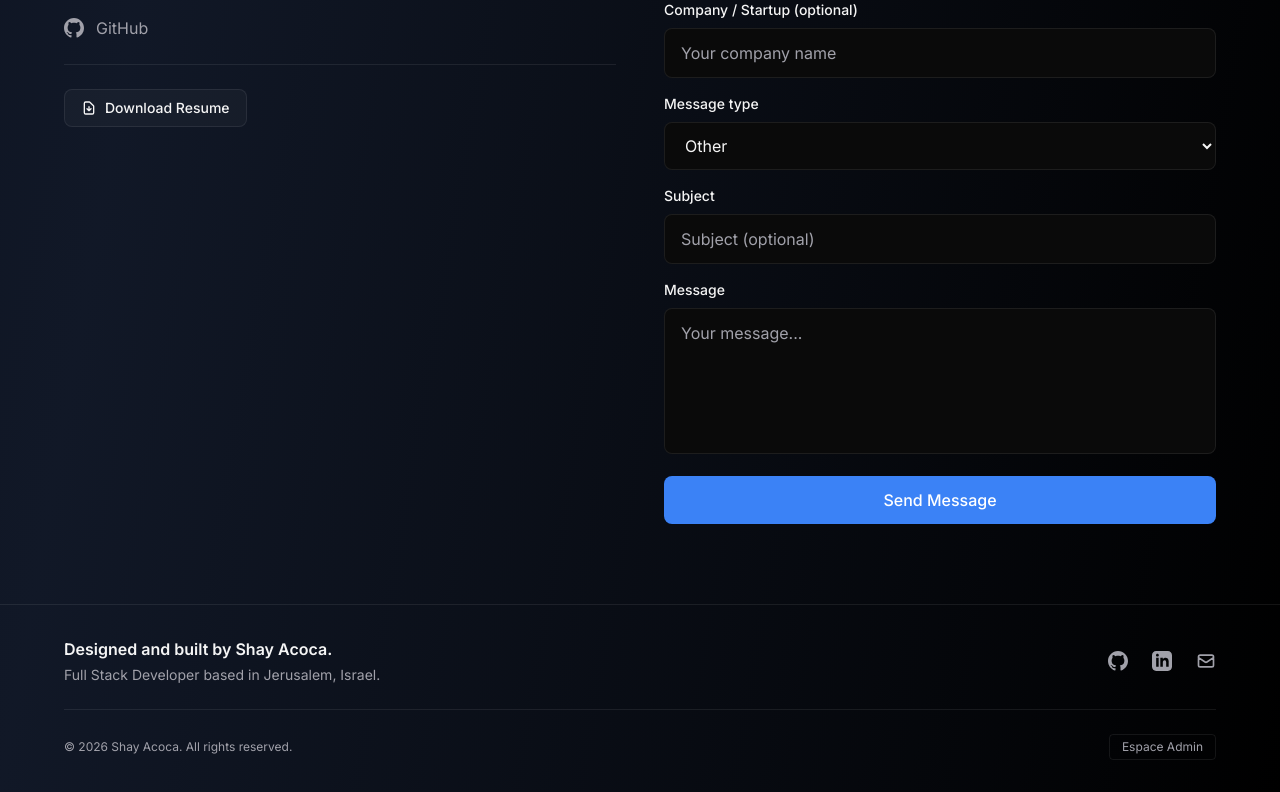
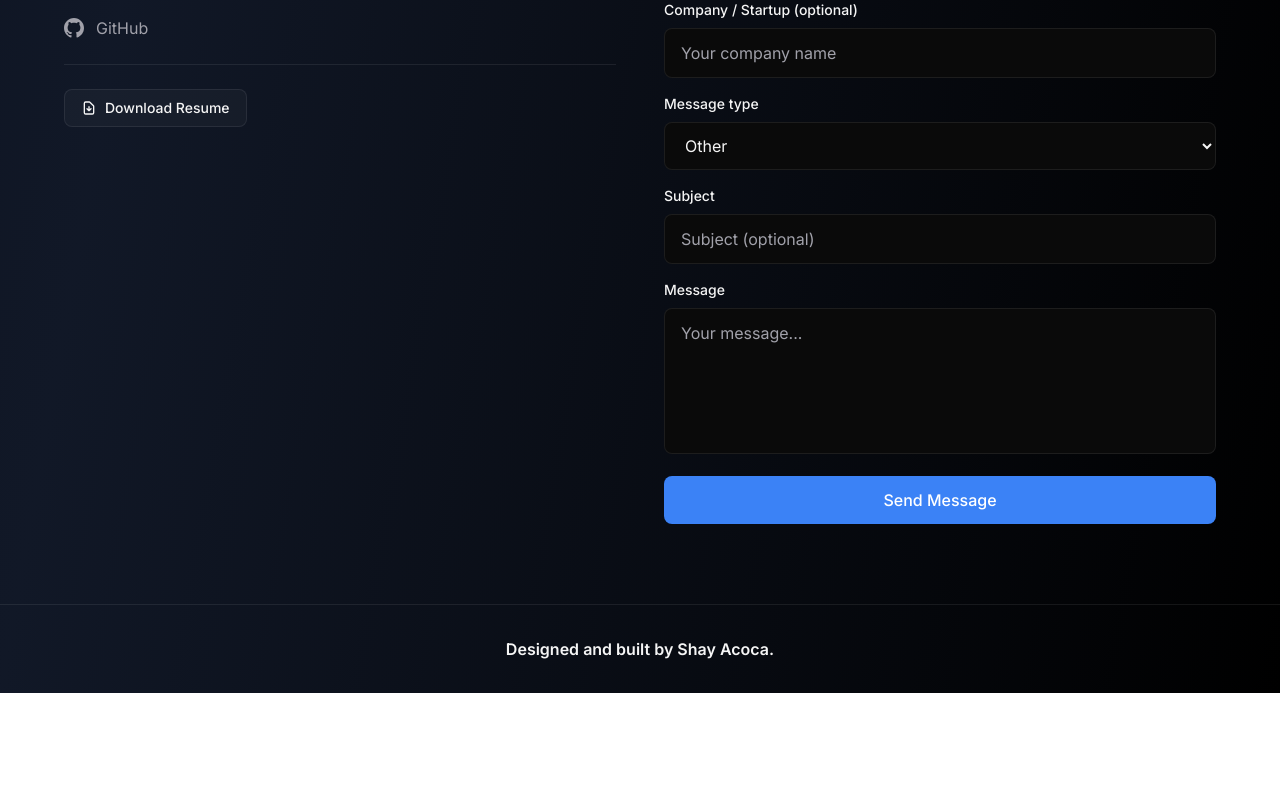
Before and after one commit to Sy2force/Portfolio---pro, a Next.js app: page / in a window 1280 px wide. Shown: the part 6605-7397 px from the top of the page. After the commit the page ends 7298 px from the top, so only its background shows below. Built offline with nearby package versions, Linux system fonts and the light colour scheme; no server answers; the database is empty.

Commit message:
Simplify footer to only show 'Designed and built by Shay Acoca.'

```diff
--- a/components/footer.tsx
+++ b/components/footer.tsx
@@ -1,67 +1,10 @@
 "use client"
 
-import { useLanguage } from "@/lib/language-context"
-import { translations } from "@/lib/translations"
-
 export function Footer() {
-  const { language } = useLanguage()
-  const t = translations[language]
-
   return (
     <footer className="py-8 px-4 sm:px-6 lg:px-8 border-t border-border">
-      <div className="max-w-6xl mx-auto">
-        <div className="flex flex-col md:flex-row justify-between items-center gap-4">
-          <div className="text-center md:text-left">
-            <p className="text-foreground font-semibold mb-1">{t.footer.text}</p>
-            <p className="text-sm text-muted">{t.footer.subtitle}</p>
-          </div>
-
-          <div className="flex justify-center gap-6">
-            <a
-              href="https://github.com/Sy2force"
-              target="_blank"
-              rel="noopener noreferrer"
-              className="text-muted hover:text-accent transition-colors"
-              aria-label="GitHub"
-            >
-              <svg className="w-5 h-5" fill="currentColor" viewBox="0 0 24 24">
-                <path d="M12 0c-6.626 0-12 5.373-12 12 0 5.302 3.438 9.8 8.207 11.387.599.111.793-.261.793-.577v-2.234c-3.338.726-4.033-1.416-4.033-1.416-.546-1.387-1.333-1.756-1.333-1.756-1.089-.745.083-.729.083-.729 1.205.084 1.839 1.237 1.839 1.237 1.07 1.834 2.807 1.304 3.492.997.107-.775.418-1.305.762-1.604-2.665-.305-5.467-1.334-5.467-5.931 0-1.311.469-2.381 1.236-3.221-.124-.303-.535-1.524.117-3.176 0 0 1.008-.322 3.301 1.23.957-.266 1.983-.399 3.003-.404 1.02.005 2.047.138 3.006.404 2.291-1.552 3.297-1.23 3.297-1.23.653 1.653.242 2.874.118 3.176.77.84 1.235 1.911 1.235 3.221 0 4.609-2.807 5.624-5.479 5.921.43.372.823 1.102.823 2.222v3.293c0 .319.192.694.801.576 4.765-1.589 8.199-6.086 8.199-11.386 0-6.627-5.373-12-12-12z"/>
-              </svg>
-            </a>
-            <a
-              href="https://www.linkedin.com/in/shay-acoca-046311302/?locale=en-US"
-              target="_blank"
-              rel="noopener noreferrer"
-              className="text-muted hover:text-accent transition-colors"
-              aria-label="LinkedIn"
-            >
-              <svg className="w-5 h-5" fill="currentColor" viewBox="0 0 24 24">
-                <path d="M19 0h-14c-2.761 0-5 2.239-5 5v14c0 2.761 2.239 5 5 5h14c2.762 0 5-2.239 5-5v-14c0-2.761-2.238-5-5-5zm-11 19h-3v-11h3v11zm-1.5-12.268c-.966 0-1.75-.79-1.75-1.764s.784-1.764 1.75-1.764 1.75.79 1.75 1.764-.783 1.764-1.75 1.764zm13.5 12.268h-3v-5.604c0-3.368-4-3.113-4 0v5.604h-3v-11h3v1.765c1.396-2.586 7-2.777 7 2.476v6.759z"/>
-              </svg>
-            </a>
-            <a
-              href="mailto:shayacoca@gmail.com"
-              className="text-muted hover:text-accent transition-colors"
-              aria-label="Email"
-            >
-              <svg className="w-5 h-5" fill="none" stroke="currentColor" viewBox="0 0 24 24">
-                <path strokeLinecap="round" strokeLinejoin="round" strokeWidth="2" d="M3 8l7.89 5.26a2 2 0 002.22 0L21 8M5 19h14a2 2 0 002-2V7a2 2 0 00-2-2H5a2 2 0 00-2 2v10a2 2 0 002 2z"/>
-              </svg>
-            </a>
-          </div>
-        </div>
-
-        <div className="mt-6 pt-6 border-t border-border flex flex-col md:flex-row justify-between items-center gap-4">
-          <p className="text-xs text-muted">
-            {t.footer.copyright}
-          </p>
-          <a
-            href="/admin"
-            className="text-xs text-muted hover:text-foreground transition-colors border border-border hover:border-foreground px-3 py-1 rounded"
-          >
-            Espace Admin
-          </a>
-        </div>
+      <div className="max-w-6xl mx-auto text-center">
+        <p className="text-foreground font-semibold">Designed and built by Shay Acoca.</p>
       </div>
     </footer>
   )
```
